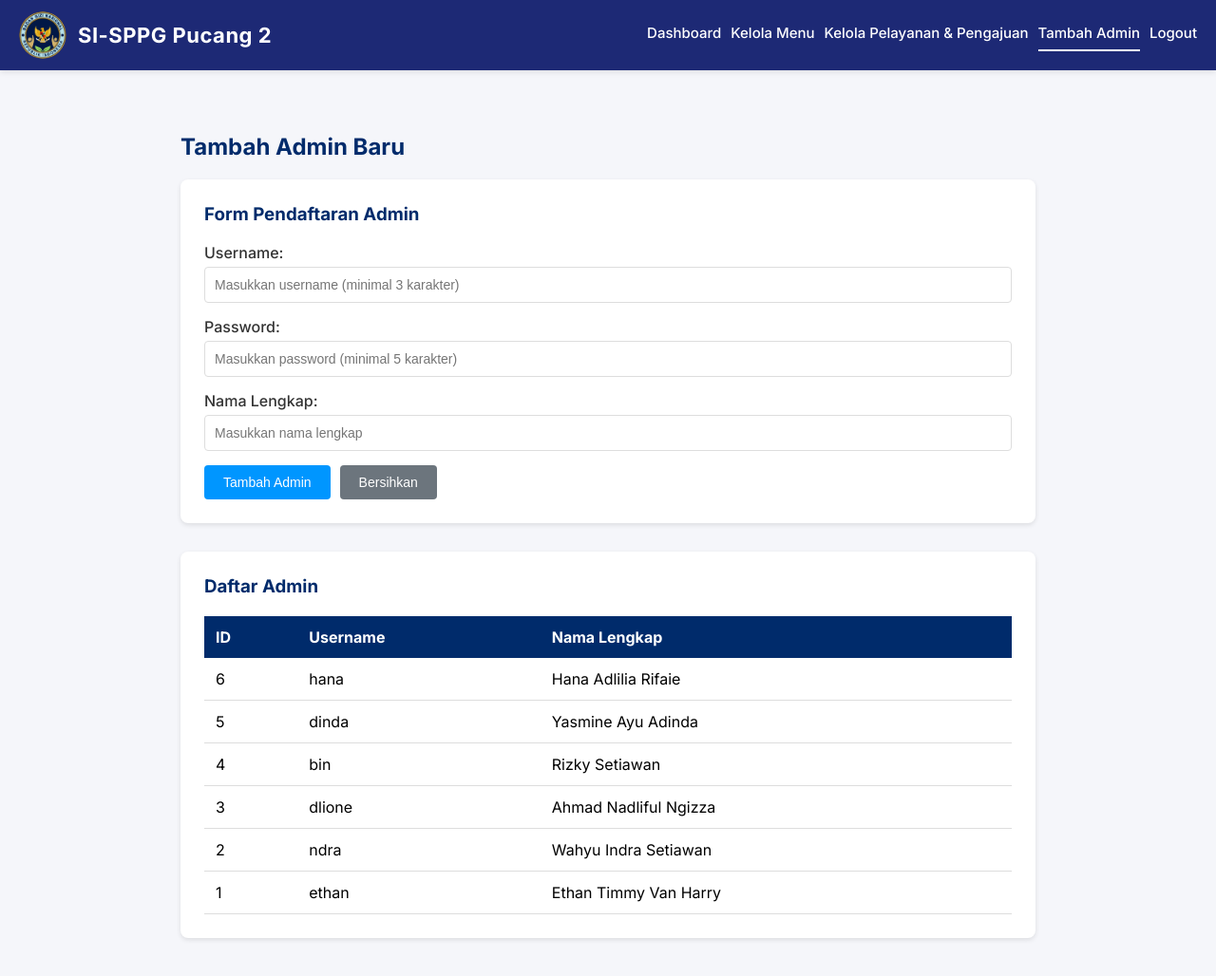
After one commit to kucingfelita/Si-SPPG, a PHP site: page /admin/tambah_admin.php in a window 1280 px wide. The commit adds this page. Shown: the whole page at 95% size. Run offline with PHP 8.4, Linux system fonts and the light colour scheme; a user stored in the database is signed in; data comes from the database, SQL or seed files in the repository.

Commit message:
menambah fitur tambah admin

```diff
--- /dev/null
+++ b/admin/tambah_admin.php
@@ -0,0 +1,319 @@
+<?php
+session_start();
+if (!isset($_SESSION['admin'])) {
+    header("Location: login.php");
+    exit;
+}
+
+include '../koneksi.php';
+
+$koneksi = check_and_reconnect($koneksi);
+$message = '';
+$message_type = '';
+
+// Proses tambah admin
+if (isset($_POST['tambah_admin'])) {
+    $username = isset($_POST['username']) ? trim($_POST['username']) : '';
+    $password = isset($_POST['password']) ? trim($_POST['password']) : '';
+    $namalengkap = isset($_POST['namalengkap']) ? trim($_POST['namalengkap']) : '';
+
+    // Validasi input
+    if ($username === '' || $password === '' || $namalengkap === '') {
+        $message = 'Semua field harus diisi!';
+        $message_type = 'error';
+    } elseif (strlen($username) < 3) {
+        $message = 'Username minimal 3 karakter!';
+        $message_type = 'error';
+    } elseif (strlen($password) < 5) {
+        $message = 'Password minimal 5 karakter!';
+        $message_type = 'error';
+    } else {
+        // Cek apakah username sudah ada
+        $check_sql = "SELECT username FROM admin WHERE username = ?";
+        $check_stmt = mysqli_prepare($koneksi, $check_sql);
+        mysqli_stmt_bind_param($check_stmt, 's', $username);
+        mysqli_stmt_execute($check_stmt);
+        mysqli_stmt_store_result($check_stmt);
+
+        if (mysqli_stmt_num_rows($check_stmt) > 0) {
+            $message = 'Username sudah terdaftar!';
+            $message_type = 'error';
+            mysqli_stmt_close($check_stmt);
+        } else {
+            mysqli_stmt_close($check_stmt);
+
+            // Hash password jika fungsi password_hash tersedia
+            $hashed_password = function_exists('password_hash') ? password_hash($password, PASSWORD_DEFAULT) : $password;
+
+            // Insert admin baru
+            $insert_sql = "INSERT INTO admin (username, password, namalengkap) VALUES (?, ?, ?)";
+            $insert_stmt = mysqli_prepare($koneksi, $insert_sql);
+
+            if ($insert_stmt) {
+                mysqli_stmt_bind_param($insert_stmt, 'sss', $username, $hashed_password, $namalengkap);
+
+                if (mysqli_stmt_execute($insert_stmt)) {
+                    $message = 'Admin berhasil ditambahkan!';
+                    $message_type = 'success';
+                    // Kosongkan form
+                    $_POST['username'] = '';
+                    $_POST['password'] = '';
+                    $_POST['namalengkap'] = '';
+                } else {
+                    $message = 'Gagal menambahkan admin: ' . mysqli_error($koneksi);
+                    $message_type = 'error';
+                }
+                mysqli_stmt_close($insert_stmt);
+            } else {
+                $message = 'Gagal menyiapkan query: ' . mysqli_error($koneksi);
+                $message_type = 'error';
+            }
+        }
+    }
+}
+
+// Ambil daftar admin yang sudah ada
+$admin_list = mysqli_query($koneksi, "SELECT id, username, namalengkap FROM admin ORDER BY id DESC");
+
+?>
+<!DOCTYPE html>
+<html lang="id">
+<head>
+    <meta charset="UTF-8">
+    <meta name="viewport" content="width=device-width, initial-scale=1.0">
+    <title>Tambah Admin - SI-SPPG</title>
+    <style>
+        body {
+            font-family: 'Segoe UI', Arial, sans-serif;
+            background-color: #f4f6f9;
+            margin: 0;
+            padding-top: 80px;
+        }
+        .container {
+            max-width: 900px;
+            margin: 20px auto;
+            padding: 20px;
+        }
+        h2 {
+            color: #002b6b;
+            margin-bottom: 20px;
+        }
+        .form-section {
+            background: white;
+            padding: 25px;
+            border-radius: 8px;
+            box-shadow: 0 2px 5px rgba(0,0,0,0.1);
+            margin-bottom: 30px;
+        }
+        .form-group {
+            margin-bottom: 15px;
+        }
+        label {
+            display: block;
+            margin-bottom: 5px;
+            color: #333;
+            font-weight: 500;
+        }
+        input[type="text"],
+        input[type="password"] {
+            width: 100%;
+            padding: 10px;
+            border: 1px solid #ddd;
+            border-radius: 4px;
+            box-sizing: border-box;
+            font-size: 14px;
+        }
+        input[type="text"]:focus,
+        input[type="password"]:focus {
+            outline: none;
+            border-color: #0096FF;
+            box-shadow: 0 0 5px rgba(0, 150, 255, 0.3);
+        }
+        .form-button {
+            display: flex;
+            gap: 10px;
+        }
+        button {
+            padding: 10px 20px;
+            border: none;
+            border-radius: 4px;
+            cursor: pointer;
+            font-size: 14px;
+            font-weight: 500;
+        }
+        .btn-submit {
+            background-color: #0096FF;
+            color: white;
+        }
+        .btn-submit:hover {
+            background-color: #0078cc;
+        }
+        .btn-reset {
+            background-color: #6c757d;
+            color: white;
+        }
+        .btn-reset:hover {
+            background-color: #5a6268;
+        }
+        .message {
+            padding: 12px 15px;
+            border-radius: 4px;
+            margin-bottom: 20px;
+            display: flex;
+            align-items: center;
+        }
+        .message.success {
+            background-color: #d4edda;
+            color: #155724;
+            border: 1px solid #c3e6cb;
+        }
+        .message.error {
+            background-color: #f8d7da;
+            color: #721c24;
+            border: 1px solid #f5c6cb;
+        }
+        .message-icon {
+            margin-right: 10px;
+            font-size: 18px;
+        }
+        .table-section {
+            background: white;
+            padding: 25px;
+            border-radius: 8px;
+            box-shadow: 0 2px 5px rgba(0,0,0,0.1);
+        }
+        table {
+            width: 100%;
+            border-collapse: collapse;
+            margin-top: 20px;
+        }
+        th {
+            background-color: #002b6b;
+            color: white;
+            padding: 12px;
+            text-align: left;
+        }
+        td {
+            padding: 12px;
+            border-bottom: 1px solid #ddd;
+        }
+        tr:hover {
+            background-color: #f9f9f9;
+        }
+        .no-data {
+            text-align: center;
+            padding: 20px;
+            color: #666;
+        }
+
+        @media (max-width: 600px) {
+            .container {
+                padding: 10px;
+            }
+            .form-section {
+                padding: 15px;
+            }
+            table {
+                font-size: 13px;
+            }
+            th, td {
+                padding: 8px;
+            }
+            .form-button {
+                flex-direction: column;
+            }
+            button {
+                width: 100%;
+            }
+        }
+    </style>
+</head>
+<body>
+    <?php include '../template/navbar_admin.php'; ?>
+
+    <div class="container">
+        <h2>Tambah Admin Baru</h2>
+
+        <?php if ($message): ?>
+            <div class="message <?php echo $message_type; ?>">
+                <span class="message-icon">
+                    <?php echo $message_type === 'success' ? '✓' : '✕'; ?>
+                </span>
+                <span><?php echo $message; ?></span>
+            </div>
+        <?php endif; ?>
+
+        <div class="form-section">
+            <h3 style="color: #002b6b; margin-top: 0;">Form Pendaftaran Admin</h3>
+            <form method="POST" action="">
+                <div class="form-group">
+                    <label for="username">Username:</label>
+                    <input
+                        type="text"
+                        id="username"
+                        name="username"
+                        value="<?php echo isset($_POST['username']) ? htmlspecialchars($_POST['username']) : ''; ?>"
+                        required
+                        placeholder="Masukkan username (minimal 3 karakter)"
+                    >
+                </div>
+
+                <div class="form-group">
+                    <label for="password">Password:</label>
+                    <input
+                        type="password"
+                        id="password"
+                        name="password"
+                        required
+                        placeholder="Masukkan password (minimal 5 karakter)"
+                    >
+                </div>
+
+                <div class="form-group">
+                    <label for="namalengkap">Nama Lengkap:</label>
+                    <input
+                        type="text"
+                        id="namalengkap"
+                        name="namalengkap"
+                        value="<?php echo isset($_POST['namalengkap']) ? htmlspecialchars($_POST['namalengkap']) : ''; ?>"
+                        required
+                        placeholder="Masukkan nama lengkap"
+                    >
+                </div>
+
+                <div class="form-button">
+                    <button type="submit" name="tambah_admin" class="btn-submit">Tambah Admin</button>
+                    <button type="reset" class="btn-reset">Bersihkan</button>
+                </div>
+            </form>
+        </div>
+
+        <div class="table-section">
+            <h3 style="color: #002b6b; margin-top: 0;">Daftar Admin</h3>
+            <?php if (mysqli_num_rows($admin_list) > 0): ?>
+                <table>
+                    <thead>
+                        <tr>
+                            <th>ID</th>
+                            <th>Username</th>
+                            <th>Nama Lengkap</th>
+                        </tr>
+                    </thead>
+                    <tbody>
+                        <?php while ($row = mysqli_fetch_assoc($admin_list)): ?>
+                            <tr>
+                                <td><?php echo $row['id']; ?></td>
+                                <td><?php echo htmlspecialchars($row['username']); ?></td>
+                                <td><?php echo htmlspecialchars($row['namalengkap']); ?></td>
+                            </tr>
+                        <?php endwhile; ?>
+                    </tbody>
+                </table>
+            <?php else: ?>
+                <div class="no-data">Tidak ada data admin</div>
+            <?php endif; ?>
+        </div>
+    </div>
+
+</body>
+</html>
--- a/template/navbar_admin.php
+++ b/template/navbar_admin.php
@@ -124,6 +124,7 @@
       <a href="index.php" class="<?php echo ($current_page == 'index.php') ? 'active' : ''; ?>">Dashboard</a>
       <a href="kelola_menu.php" class="<?php echo ($current_page == 'kelola_menu.php') ? 'active' : ''; ?>">Kelola Menu</a>
       <a href="kelola_pelayanan.php" class="<?php echo ($current_page == 'kelola_pelayanan.php') ? 'active' : ''; ?>">Kelola Pelayanan & Pengajuan</a>
+      <a href="tambah_admin.php" class="<?php echo ($current_page == 'tambah_admin.php') ? 'active' : ''; ?>">Tambah Admin</a>
       <a href="logout.php">Logout</a>
     </div>
     <button class="hamburger" aria-label="Toggle navigation">
```
